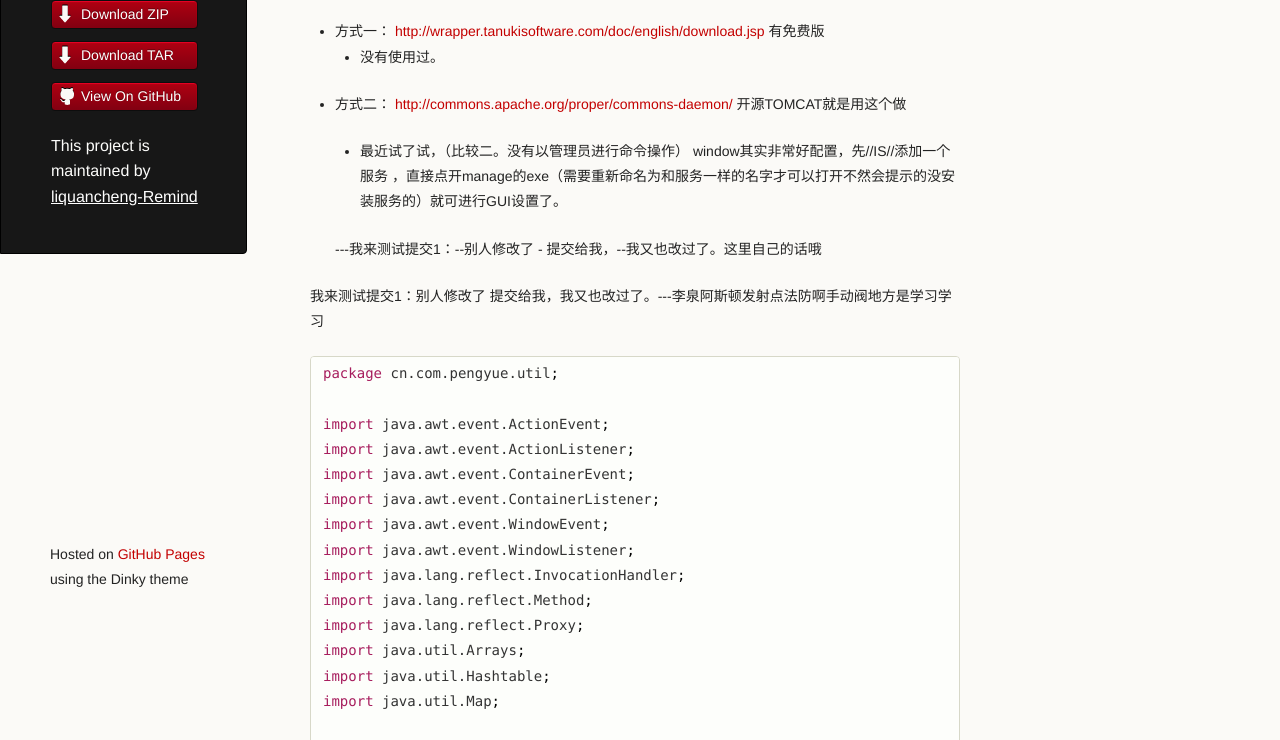
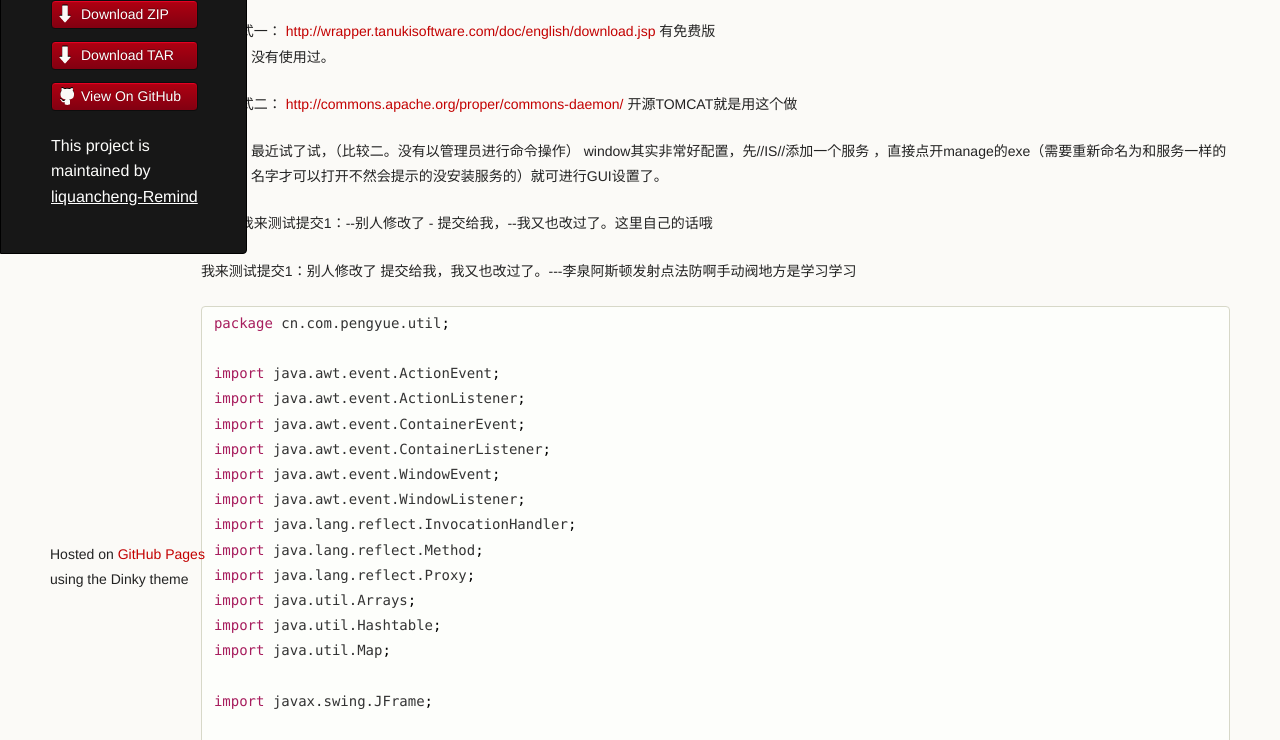
Before and after one commit to liquancheng-Remind/mynote, a plain HTML site: page index.html in a window 1280 px wide. Shown: the part 176-916 px from the top of the page. Drawn offline with Linux system fonts and the light colour scheme.

Commit message:
Update styles.css

```diff
--- a/stylesheets/styles.css
+++ b/stylesheets/styles.css
@@ -208,7 +208,7 @@ td {
 
 /* Wrapper */
 .wrapper {
-  width:960px;
+ /*width:960px;*/
 }
 
 
@@ -319,9 +319,9 @@ a.buttons:hover {
 /* Section - for main page content */
 
 section {
-  width:650px;
   float:right;
   padding-bottom:50px;
+  padding-left:500px;
 }
 
 
```
